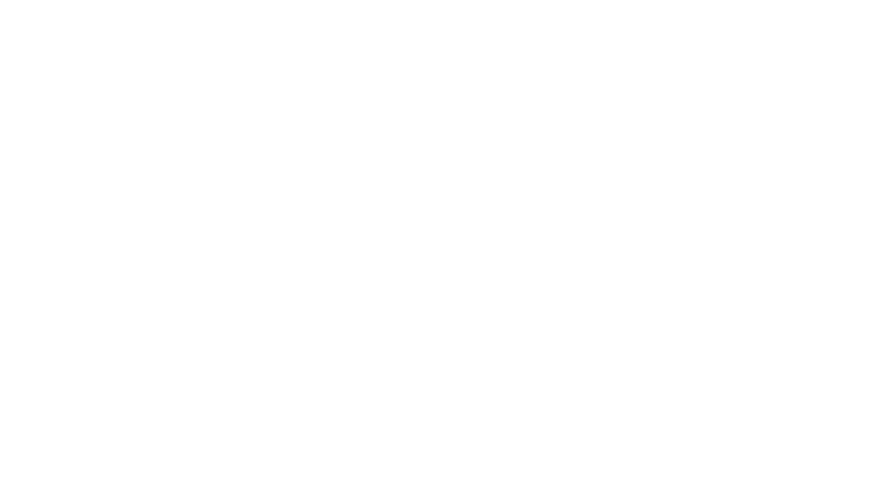
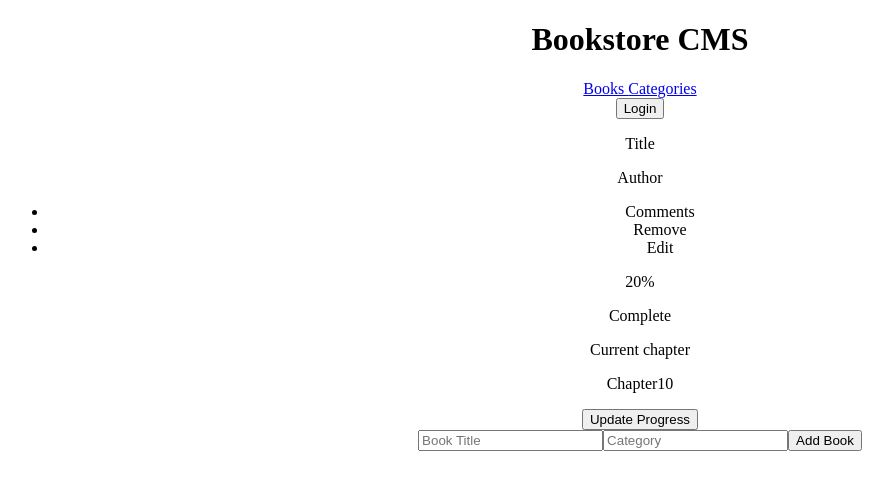
Before and after one commit to qwibbler/bookstore, a React (Create React App) app: page / in a window 1280 px wide. Before the commit this address had no page. Shown: the top 490 px of the page, without its empty margins (0-893 px from the left). Built offline with nearby package versions, Linux system fonts and the light colour scheme.

Commit message:
Make /books the default /

```diff
--- a/src/App.js
+++ b/src/App.js
@@ -9,22 +9,23 @@
     <Router>
       <Routes>
         <Route
-          path="/books"
-          element={(
+          exact
+          path="/"
+          element={
             <>
               <Header />
               <Books />
             </>
-          )}
+          }
         />
         <Route
           path="/categories"
-          element={(
+          element={
             <>
               <Header />
               <Categories />
             </>
-          )}
+          }
         />
       </Routes>
     </Router>
--- a/src/components/header.js
+++ b/src/components/header.js
@@ -5,7 +5,7 @@
   <header>
     <h1>Bookstore CMS</h1>
     <nav>
-      <Link to="/books"> Books </Link>
+      <Link to="/"> Books </Link>
       <Link to="/categories"> Categories </Link>
     </nav>
     <button type="button">Login</button>
```
